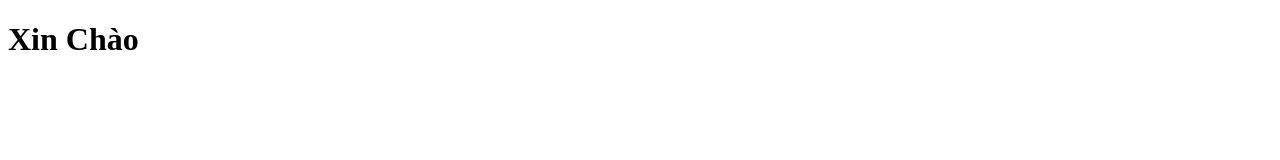
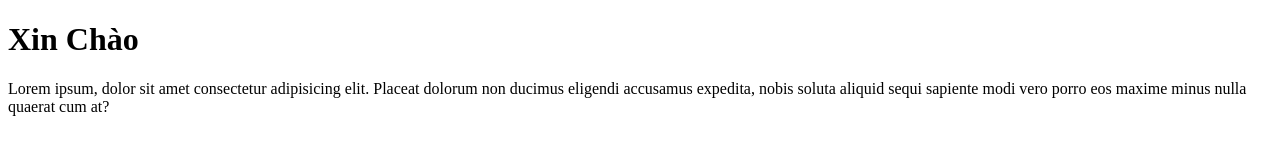
Before and after one commit to Conchomeo213/Conchomeo213.github.io, a plain HTML site: page index.html in a window 1280 px wide. Drawn offline with Linux system fonts and the light colour scheme.

Commit message:
index.html 2

```diff
--- a/index.html
+++ b/index.html
@@ -1,12 +1,17 @@
 <!DOCTYPE html>
 <html lang="en">
+
 <head>
     <meta charset="UTF-8">
     <meta http-equiv="X-UA-Compatible" content="IE=edge">
     <meta name="viewport" content="width=device-width, initial-scale=1.0">
     <title>Document</title>
 </head>
+
 <body>
     <h1>Xin Chào</h1>
+    <p>Lorem ipsum, dolor sit amet consectetur adipisicing elit. Placeat dolorum non ducimus eligendi accusamus
+        expedita, nobis soluta aliquid sequi sapiente modi vero porro eos maxime minus nulla quaerat cum at?</p>
 </body>
+
 </html>
```
